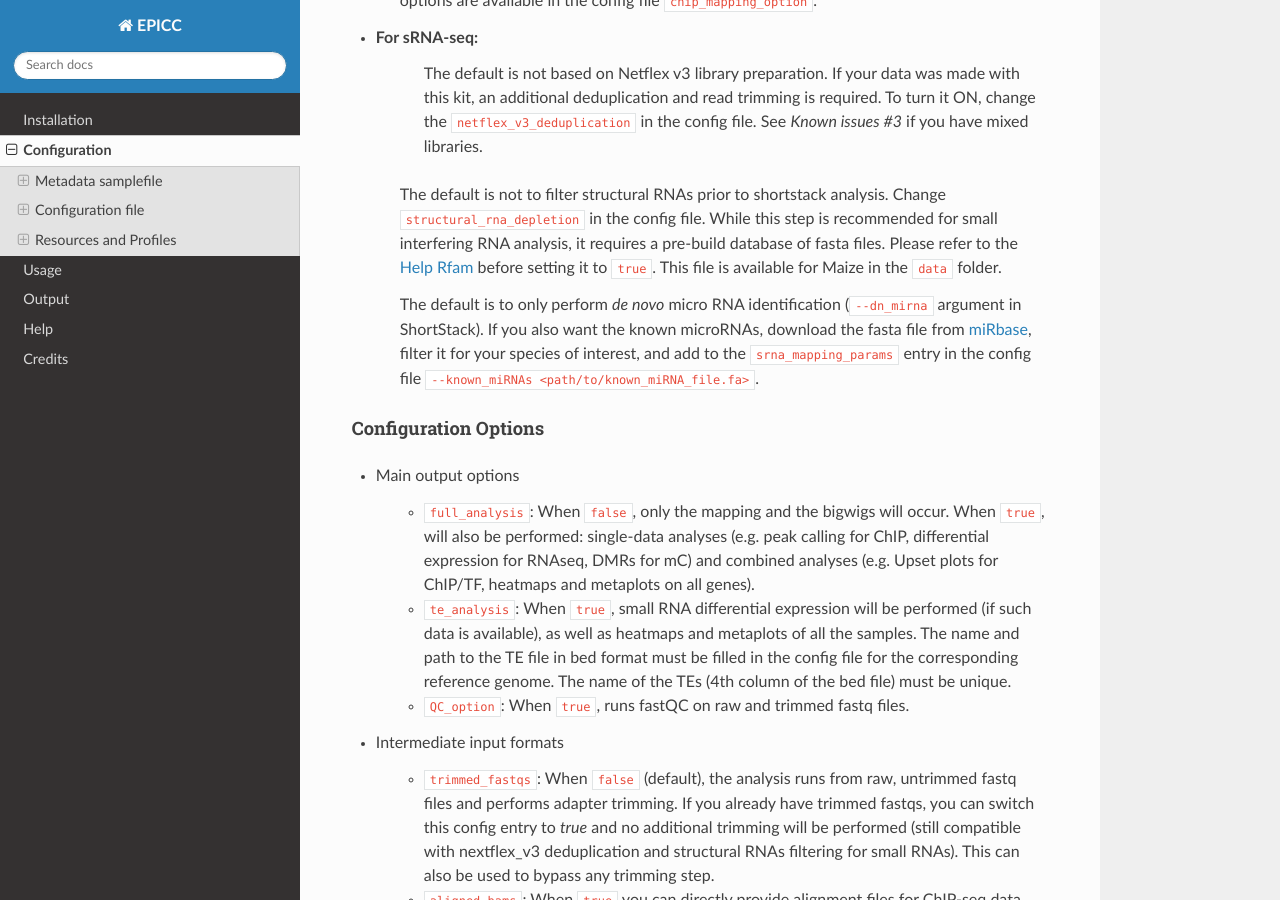
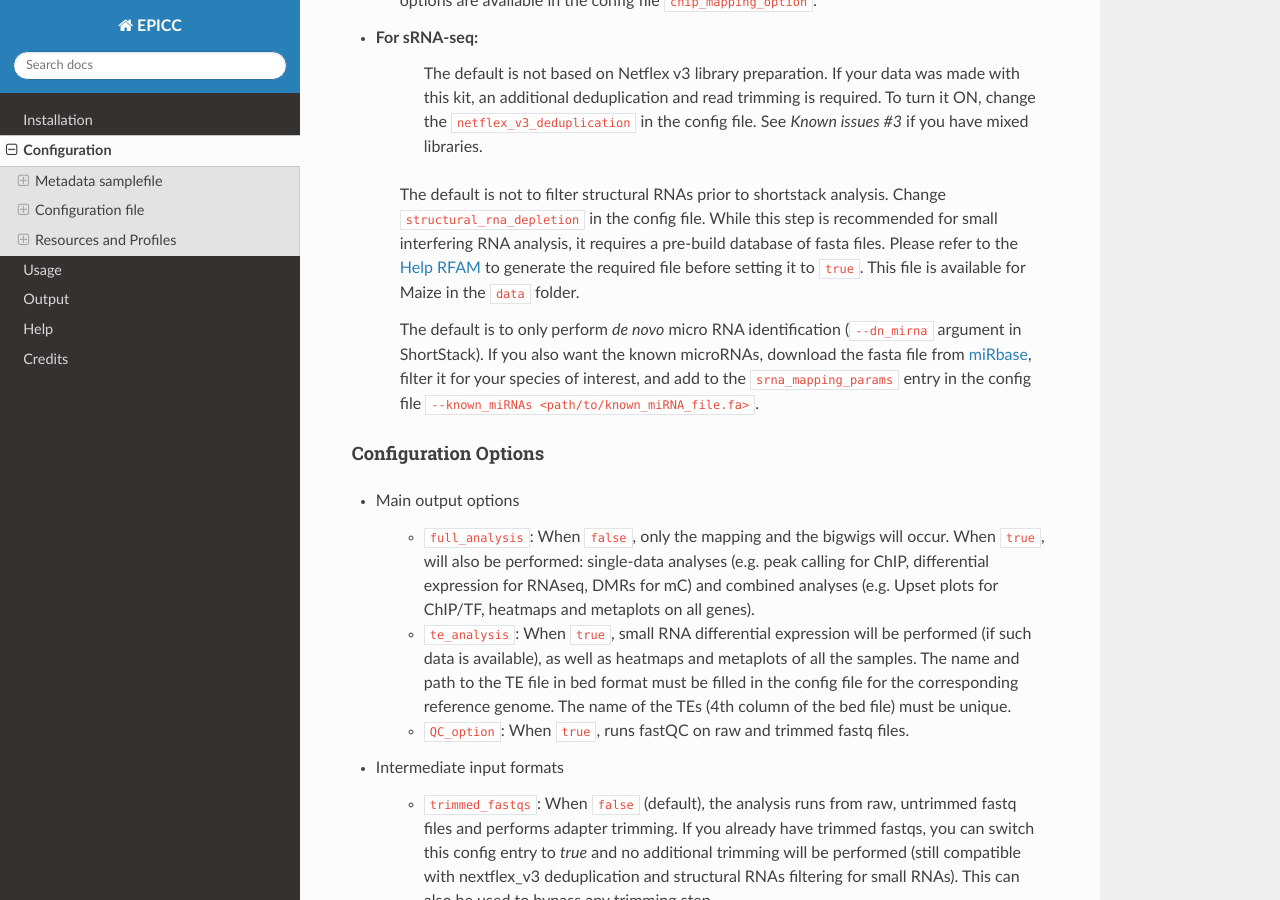
Before and after one commit to joncahn/epicc-documentation, a Sphinx documentation site: the page built from docs/source/configuration.rst, in a window 1280 px wide and 900 px high, scrolled down 7164 px. Built offline with Sphinx 7.4.7 and the Read the Docs theme 3.1.0, drawn with Linux system fonts in a browser that asks for light colours.

Commit message:
Update configuration.rst

```diff
--- a/docs/source/configuration.rst
+++ b/docs/source/configuration.rst
@@ -270,7 +270,7 @@ Default parameters
 - For sRNA-seq:
 	The default is not based on Netflex v3 library preparation. If your data was made with this kit, an additional deduplication and read trimming is required. To turn it ON, change the ``netflex_v3_deduplication`` in the config file. See `Known issues #3` if you have mixed libraries.
 
-    The default is not to filter structural RNAs prior to shortstack analysis. Change ``structural_rna_depletion`` in the config file.  While this step is recommended for small interfering RNA analysis, it requires a pre-build database of fasta files. Please refer to the `Help Rfam <https://github.com/joncahn/epigeneticbutton/blob/main/Help/Help_structural_RNAs_database_with_Rfam>`__  before setting it to ``true``. This file is available for Maize in the ``data`` folder.
+    The default is not to filter structural RNAs prior to shortstack analysis. Change ``structural_rna_depletion`` in the config file.  While this step is recommended for small interfering RNA analysis, it requires a pre-build database of fasta files. Please refer to the :ref:`Help RFAM <ref-help-structural-rna>` to generate the required file before setting it to ``true``. This file is available for Maize in the ``data`` folder.
 
     The default is to only perform *de novo* micro RNA identification (``--dn_mirna`` argument in ShortStack). If you also want the known microRNAs, download the fasta file from `miRbase <https://www.mirbase.org>`__, filter it for your species of interest, and add to the ``srna_mapping_params`` entry in the config file ``--known_miRNAs <path/to/known_miRNA_file.fa>``.
 
```
